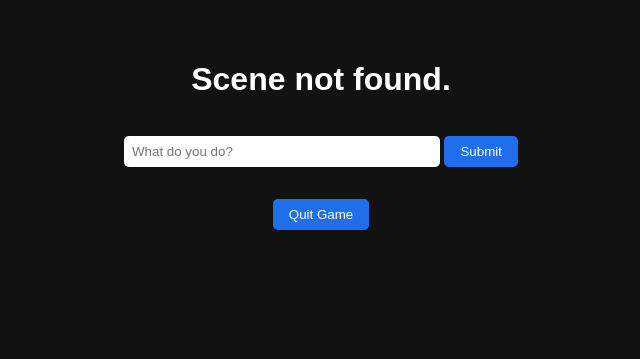
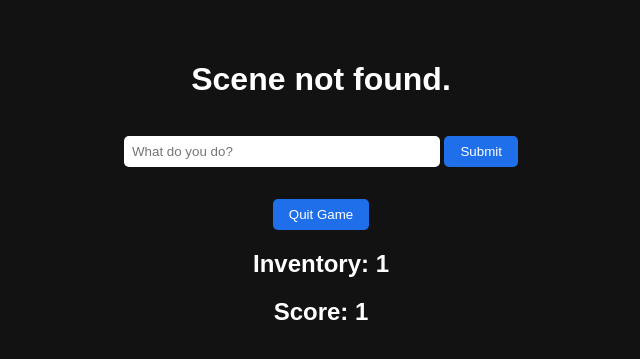
Before and after one commit to FernVR/text-adventure-game, a Flask app: page /game in a window 1280 px wide. Shown: the top 359 px of the page, without its empty margins (319-959 px from the left). Run offline with Flask 3, Linux system fonts and the light colour scheme; the visitor is signed in with stand-in values (Sample User, id 1).

Commit message:
add progress tracking, inventory, score and player username

```diff
--- a/app.py
+++ b/app.py
@@ -12,29 +12,54 @@
 @app.route("/start", methods=["POST"])
 def start():
     session['progress'] = 'start'
+    session['inventory'] = []
+    session['decisions'] = []
+    session['score'] = 0
+    session['player_name'] = request.form.get("player_name", "Player")
+
     return redirect(url_for('game'))
 
 
 @app.route("/game", methods=["GET", "POST"])
 def game():
 
+    player_name = session.get('player_name', 'Player')
     current_scene = session.get('progress', 'start')
     scene = scenes.get(current_scene, {"text": "Scene not found.", "next": {}})
-    message = scene["text"]
+    message = scene["text"].replace("{player}", player_name)
+
+    inventory = session.get('inventory', [])
+    score = session.get('score', 0)
 
     if request.method == "POST":
         choice = request.form.get("choice", "").lower()
+        next_scene = scene["next"].get(choice)
 
-        next_scene = scene["next"].get(choice)
         if next_scene:
+            # Track Decision
+            decisions = session.get('decisions', [])
+            decisions.append({"scene": current_scene, "choice": choice})
+            session['decisions'] = decisions
+
+            # EXAMPLE add custom logic for scene + choice
+            if current_scene == "cave" and choice == "investigate":
+                inventory.append("torch")
+                session['score'] = session.get('score', 0) + 10
+
+            # Update session
+            session['inventory'] = inventory
+            session['score'] = score
+
+            # Progress to next scene
             session['progress'] = next_scene
             return redirect(url_for("game"))
+
         elif choice == "quit":
             return redirect(url_for("quit"))
         else:
             message = "Invalid choice. Try again."
 
-    return render_template("index.html", message=message)
+    return render_template("index.html", message=message, inventory=inventory, score=score)
 
 
 @app.route("/quit")
--- a/scenes.py
+++ b/scenes.py
@@ -1,6 +1,6 @@
 scenes = {
     "start": {
-        "text": "You find yourself at the entrance to a dark cave. Do you ENTER or RUN?",
+        "text": "Welcome, {player}. You find yourself at the entrance to a dark cave. Do you ENTER or RUN?",
         "next": {
             "enter": "cave",
             "run": "escape"
--- a/templates/index.html
+++ b/templates/index.html
@@ -11,4 +11,8 @@
     <form action="{{ url_for('quit') }}">
         <button type="submit">Quit Game</button>
     </form>
+
+    <h2>Inventory: {{ inventory }}</h2>
+    <h2>Score: {{ score }}</h2>
+
 {% endblock %}
--- a/templates/menu.html
+++ b/templates/menu.html
@@ -8,7 +8,10 @@
         You are about to enter a mysterious and dangerous world full of choices.<br>
         Type your commands to interact with the world. Choose wisely!
     </p>
+    <br>
+    <p>Enter your name to begin:</p>
     <form action="/start" method="POST">
+        <input type="text" name="player_name" placeholder="Your name" required>
         <button type="submit">Start Game</button>
     </form>
 {% endblock %}
```
